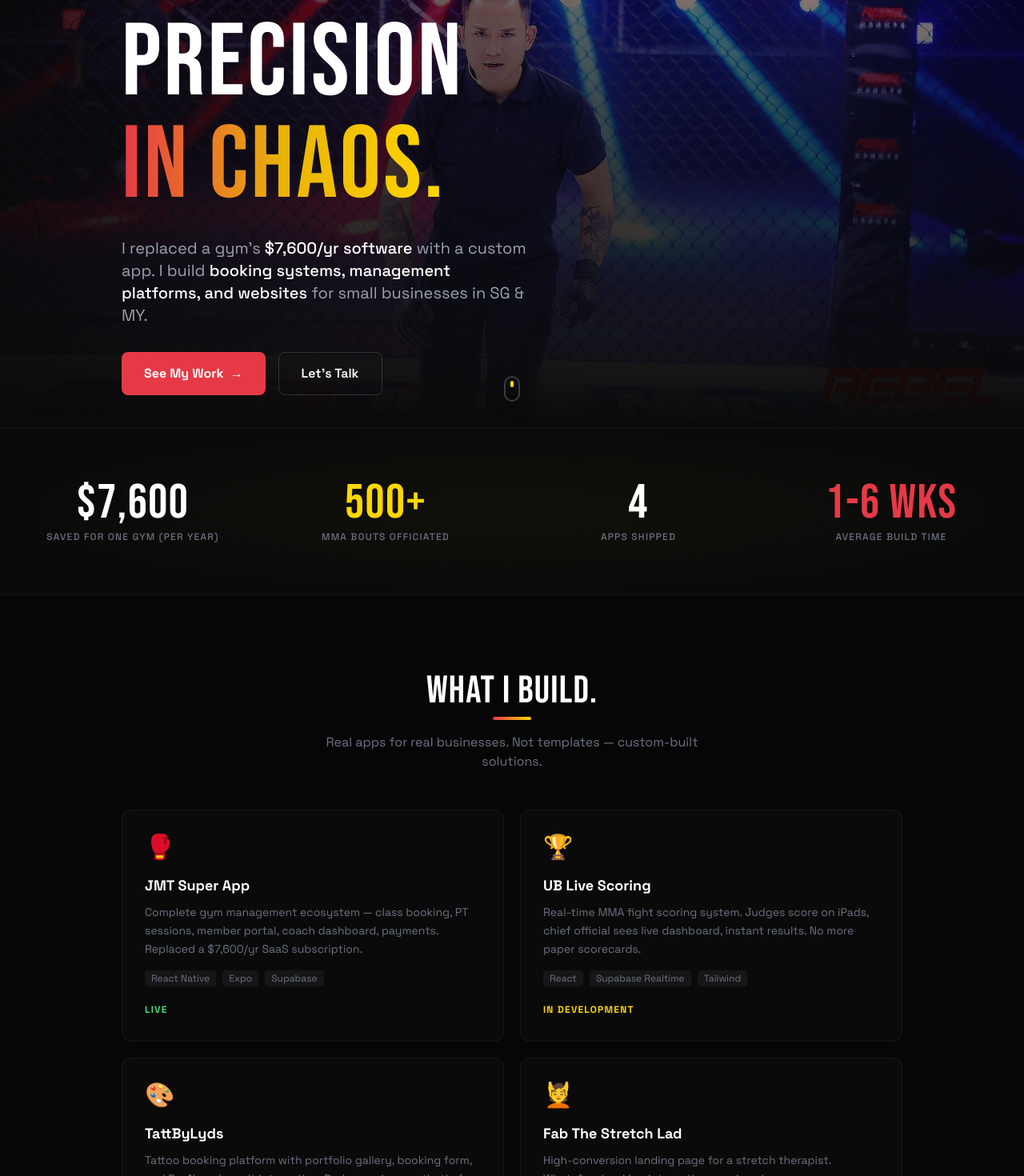
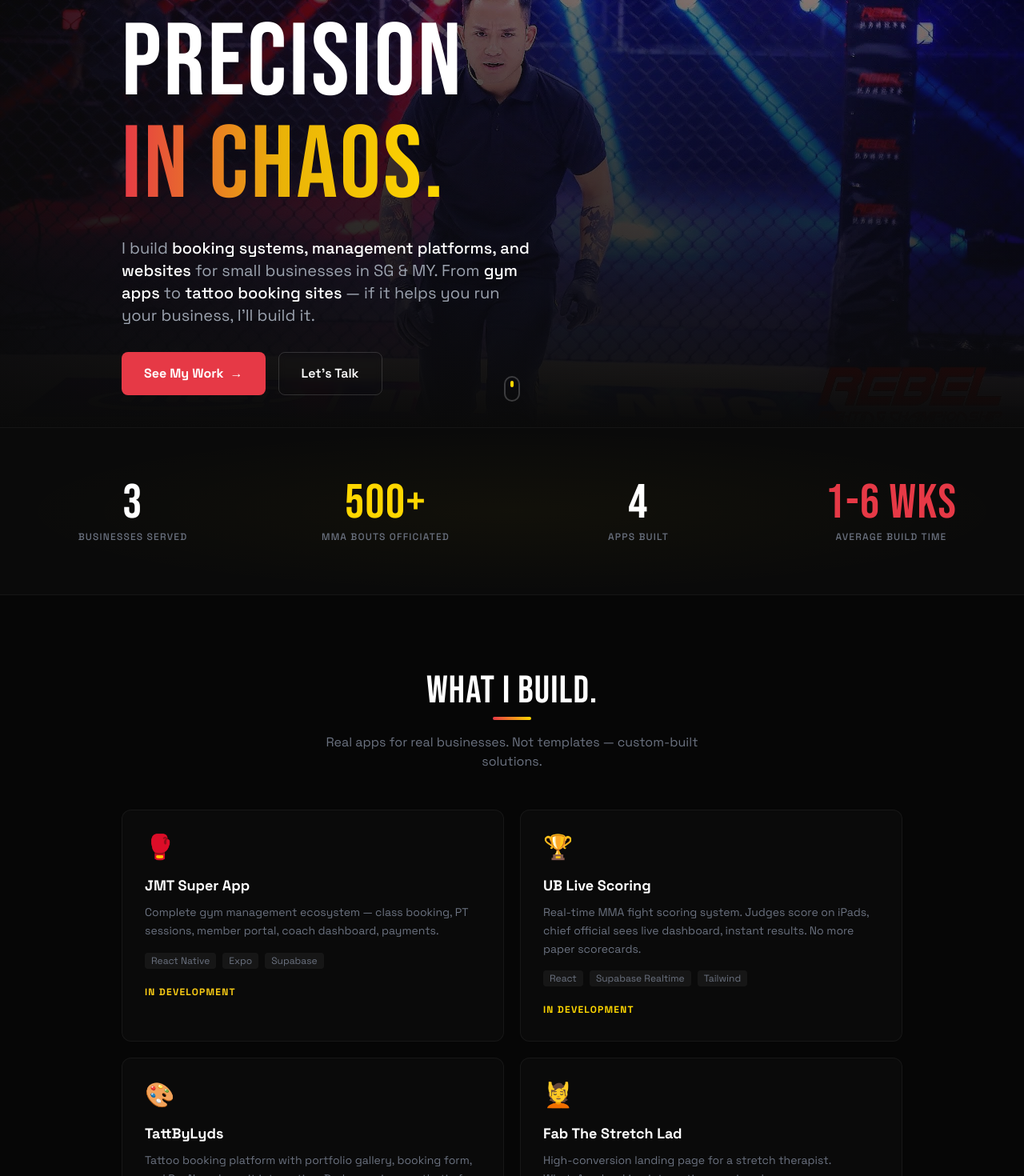
Before and after one commit to IsaacYap90/isaacyap.ai, a React (Vite) app: page / in a window 1280 px wide. Shown: the part 266-1736 px from the top of the page at 80% size. Built offline with nearby package versions, Linux system fonts and the light colour scheme.

Commit message:
remove $7600 claim, mark JMT as in-development, update stats to provable numbers

```diff
--- a/src/App.jsx
+++ b/src/App.jsx
@@ -67,7 +67,7 @@ const Hero = () => (
         </h1>
 
         <p className="text-gray-400 text-lg md:text-xl leading-relaxed mb-8 max-w-lg">
-          I replaced a gym's <span className="text-white font-medium">$7,600/yr software</span> with a custom app. I build <span className="text-white font-medium">booking systems, management platforms, and websites</span> for small businesses in SG & MY.
+          I build <span className="text-white font-medium">booking systems, management platforms, and websites</span> for small businesses in SG & MY. From <span className="text-white font-medium">gym apps</span> to <span className="text-white font-medium">tattoo booking sites</span> — if it helps you run your business, I'll build it.
         </p>
 
         <div className="flex flex-wrap gap-4">
@@ -93,9 +93,9 @@ const Hero = () => (
 
 /* ─── STATS ─── */
 const stats = [
-  { value: '$7,600', label: 'Saved for One Gym (Per Year)', color: 'text-white' },
+  { value: '3', label: 'Businesses Served', color: 'text-white' },
   { value: '500+', label: 'MMA Bouts Officiated', color: 'text-brand-gold' },
-  { value: '4', label: 'Apps Shipped', color: 'text-white' },
+  { value: '4', label: 'Apps Built', color: 'text-white' },
   { value: '1-6 Wks', label: 'Average Build Time', color: 'text-brand-red' },
 ]
 
@@ -231,10 +231,10 @@ const portfolioProjects = [
   {
     emoji: '🥊',
     title: 'JMT Super App',
-    desc: 'Complete gym management ecosystem — class booking, PT sessions, member portal, coach dashboard, payments. Replaced a $7,600/yr SaaS subscription.',
+    desc: 'Complete gym management ecosystem — class booking, PT sessions, member portal, coach dashboard, payments.',
     tech: ['React Native', 'Expo', 'Supabase'],
-    status: 'Live',
-    statusColor: 'text-green-400',
+    status: 'In Development',
+    statusColor: 'text-yellow-400',
   },
   {
     emoji: '🏆',
```
